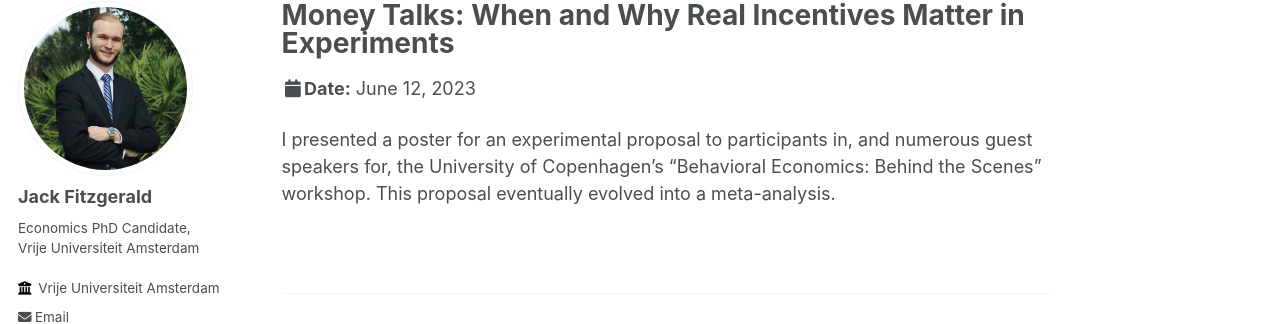
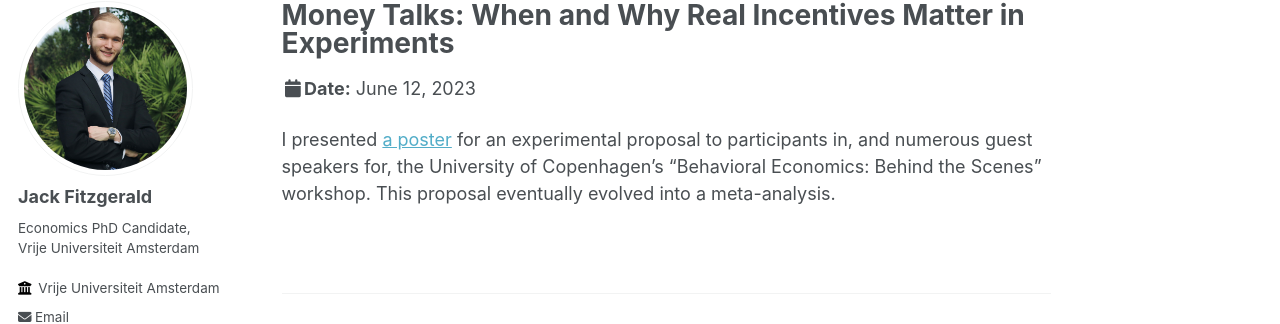
Before and after one commit to jack-fitzgerald/jack-fitzgerald.github.io, a Jekyll site: the page built from _talks/Copenhagen.md, in a window 1280 px wide. Shown: the part 117-441 px from the top of the page. Built offline with Jekyll 4.4.1, drawn with Linux system fonts in a browser that asks for light colours; some web fonts are replaced; part of the change alters nothing that is shown.

```diff
--- a/_talks/Copenhagen.md
+++ b/_talks/Copenhagen.md
@@ -8,4 +8,4 @@ date: 2023-06-12
 location: "Copenhagen, Denmark"
 ---
 
-I presented a poster for an experimental proposal to participants in, and numerous guest speakers for, the University of Copenhagen's "Behavioral Economics: Behind the Scenes" workshop. This proposal eventually evolved into a meta-analysis.
+I presented [a poster](http://jack-fitzgerald.github.io/files/Money_Talks_Poster.pdf) for an experimental proposal to participants in, and numerous guest speakers for, the University of Copenhagen's "Behavioral Economics: Behind the Scenes" workshop. This proposal eventually evolved into a meta-analysis.
```
